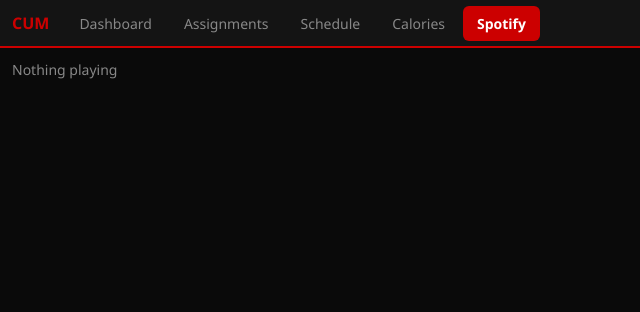
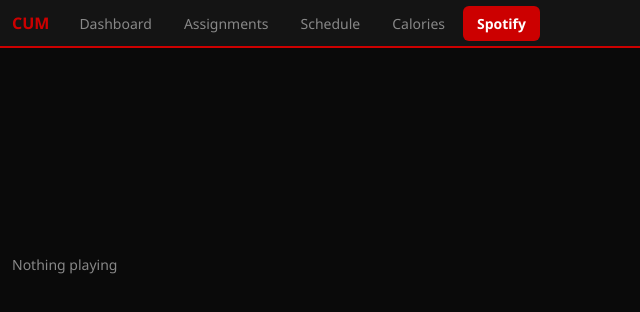
Before and after one commit to PranavTakrani/CentralizedUnitManagement, a React (Vite) app in the folder frontend/: page /spotify in a window 1280 px wide. Shown: the top 312 px of the page, without its empty margins (0-640 px from the left). Built offline with nearby package versions, Linux system fonts and the light colour scheme; no server answers.

Commit message:
loweinr gpsotify

```diff
--- a/frontend/src/components/Layout.jsx
+++ b/frontend/src/components/Layout.jsx
@@ -5,8 +5,10 @@ export default function Layout() {
   return (
     <div style={{ display: 'flex', flexDirection: 'column', height: '480px', width: '800px' }}>
       <NavBar />
-      <main style={{ flex: 1, overflow: 'hidden', padding: 12 }}>
-        <Outlet />
+      <main style={{ flex: 1, overflow: 'hidden', padding: 12, display: 'flex', flexDirection: 'column' }}>
+        <div style={{ flex: 1, display: 'flex', flexDirection: 'column' }}>
+          <Outlet />
+        </div>
       </main>
     </div>
   )
--- a/frontend/src/pages/Spotify.jsx
+++ b/frontend/src/pages/Spotify.jsx
@@ -24,7 +24,7 @@ export default function Spotify() {
   }
 
   return (
-    <div style={{ display: 'flex', gap: 24, alignItems: 'flex-start' }}>
+    <div style={{ display: 'flex', gap: 24, alignItems: 'center', height: '100%' }}>
       {data?.album_art && (
         <img src={data.album_art} alt="album" style={{ width: 200, height: 200, borderRadius: 8, objectFit: 'cover', border: '2px solid var(--border)', flexShrink: 0 }} />
       )}
```
